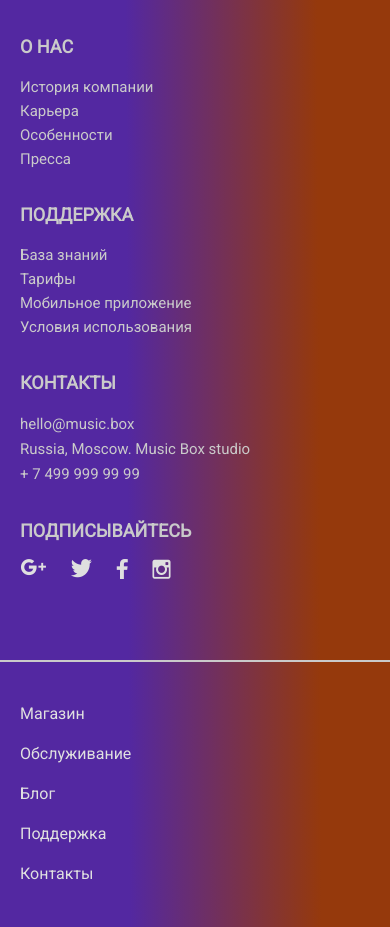
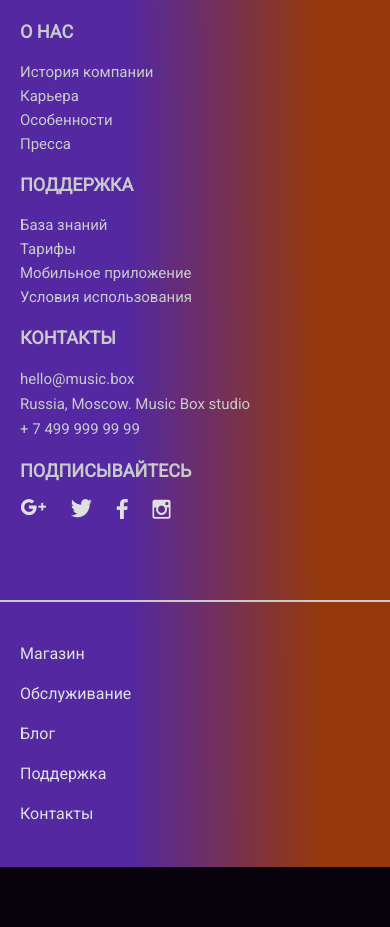
Before and after one commit to Emilya-02/layout-designer-project-lvl2, a plain HTML site: page src/index.html in a window 390 px wide. Shown: the part 5133-6060 px from the top of the page. After the commit the page ends 6000 px from the top, so only its background shows below. Drawn offline with Linux system fonts and the light colour scheme.

Commit message:
footer mobile

```diff
--- a/src/index.html
+++ b/src/index.html
@@ -143,7 +143,7 @@
         <div class="footer-item">
           <h2>Контакты</h2>
           <a>hello@music.box</a>
-          <p><a>Russia, Moscow. Music Box studio</a></p>
+          <p>Russia, Moscow. Music Box studio</p>
           <a>+ 7 499 999 99 99</a>
         </div>
         <div class="footer-item">
--- a/src/style.css
+++ b/src/style.css
@@ -709,7 +709,6 @@ button {
     .footer-top {
         padding-left: 20px;
         padding-right: 20px;
-        width: 100%;
     }
 
     .footer-top h2 {
@@ -719,6 +718,10 @@ button {
 
     .footer-top h2:last-child {
         margin-top: 0;
+    }
+
+    .footer-top h2:first-child {
+        margin-top: 15px;
     }
 }
 
@@ -731,9 +734,15 @@ button {
     margin-right: 40px;
 }
 
+@media (max-width: 415px) {
+    .footer-item {
+        min-width: 100%;
+    }
+}
+
 .footer-item a,
 .footer-bottom a,
-.footer-item > p {
+.footer-item p {
     font-size: 15px;
     line-height: 24px;
 }
@@ -791,6 +800,7 @@ hr {
         flex-wrap: nowrap;
         align-items: flex-start;
         padding-left: 20px;
+        padding-right: 20px;
         padding-bottom: 8px;
     }
 }
@@ -806,6 +816,7 @@ hr {
 @media (max-width: 415px) {
     .footer-bottom a {
         margin-bottom: 16px;
+        min-width: 100%;
     }
 }
 
```
